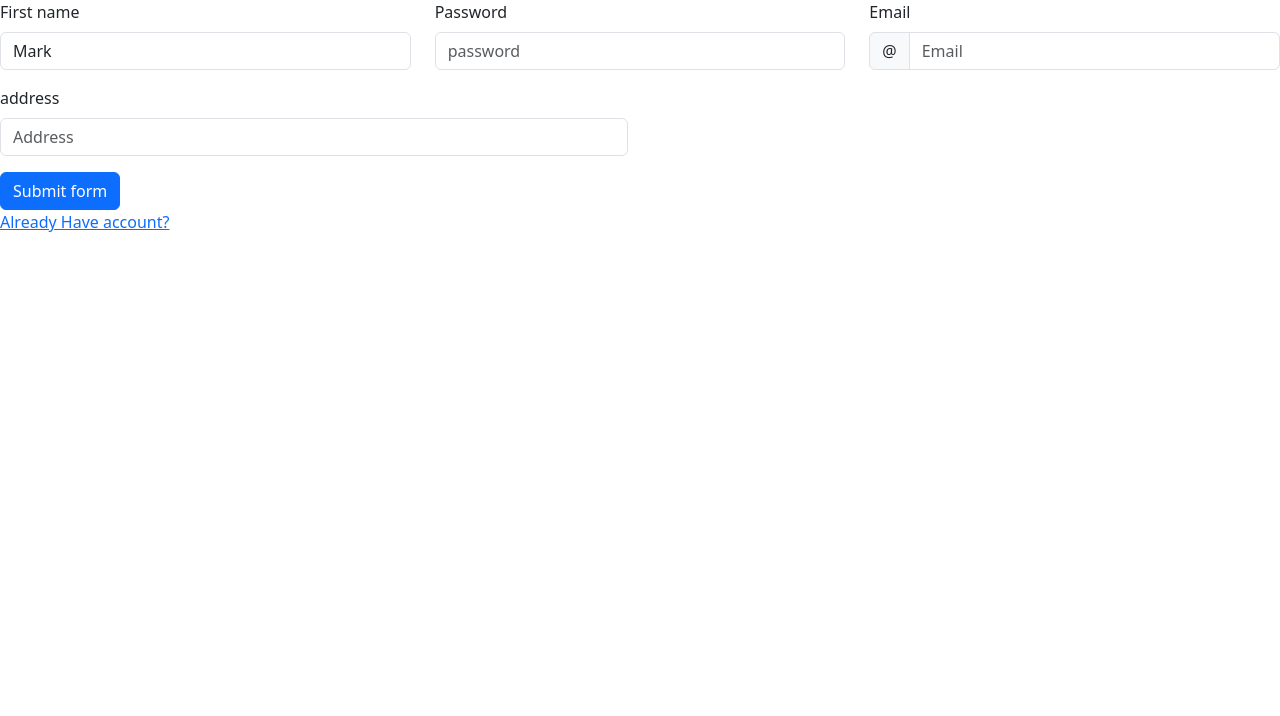
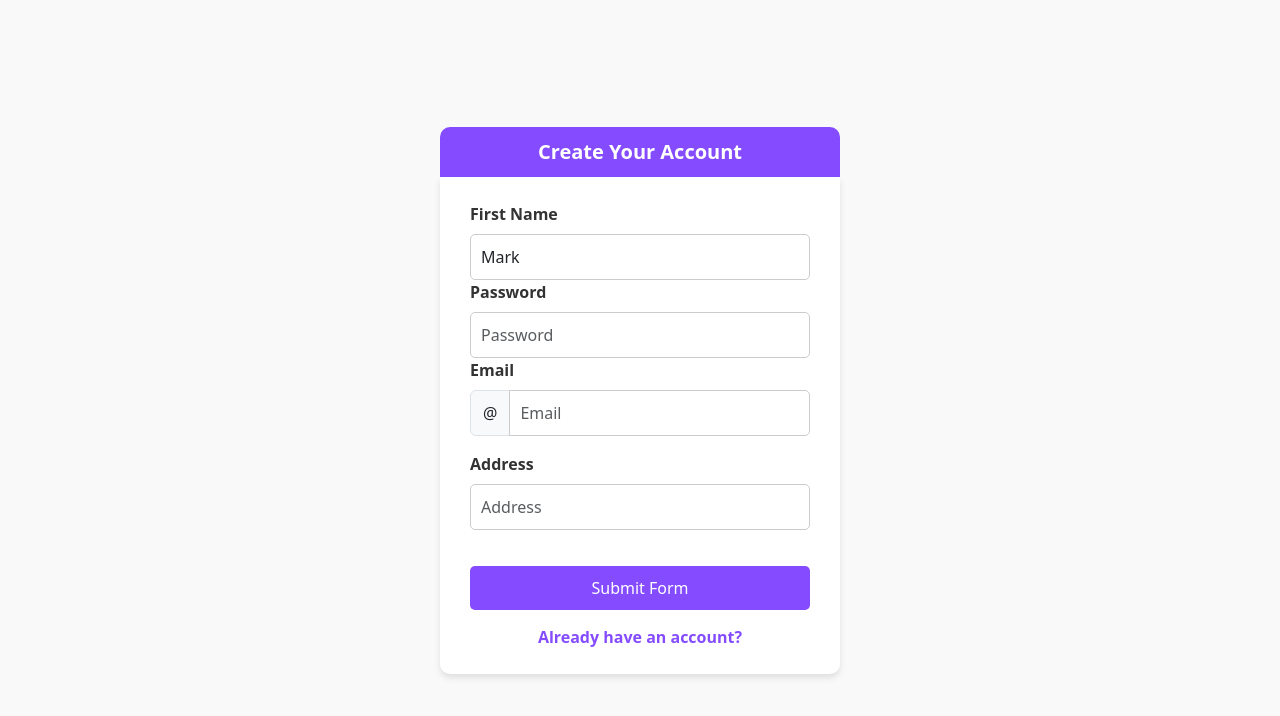
Before and after one commit to Keshav-2601/Thermochecker-frontend, a React (Create React App) app: page /createLogin in a window 1280 px wide. Shown: the top 716 px of the page. Built offline with nearby package versions, Linux system fonts and the light colour scheme.

Commit message:
Refactor CreateLogin component and styling; enhance layout, improve accessibility, and add CSS for better user experience

```diff
--- a/src/components/Createlogin.js
+++ b/src/components/Createlogin.js
@@ -1,63 +1,73 @@
 import React from "react";
-import { Button, Col, Form, InputGroup, Row } from 'react-bootstrap';
+import { Button, Col, Form, InputGroup, Row } from "react-bootstrap";
 import { Link } from "react-router-dom";
+import "../styling/CreateLogin.css";
+
 function CreateLogin() {
   return (
-        <>
-            <Form noValidate >
+    <div className="create-login-page-container">
+      <div className="header-bar">Create Your Account</div>
+      <Form className="create-login-form" noValidate>
         <Row className="mb-3">
-                    <Form.Group as={Col} md="4" controlId="validationCustom01">
-                        <Form.Label>First name</Form.Label>
+          <Form.Group as={Col} md="12" controlId="validationCustom01">
+            <Form.Label>First Name</Form.Label>
             <Form.Control
               required
               type="text"
               placeholder="First name"
               defaultValue="Mark"
+              className="create-login-input"
             />
             <Form.Control.Feedback>Looks good!</Form.Control.Feedback>
           </Form.Group>
-                    <Form.Group as={Col} md="4" controlId="validationCustom01">
+          <Form.Group as={Col} md="12" controlId="validationCustom02">
             <Form.Label>Password</Form.Label>
             <Form.Control
               required
-                            type="Password"
-                            placeholder="password"
+              type="password"
+              placeholder="Password"
+              className="create-login-input"
             />
-
           </Form.Group>
-                    <Form.Group as={Col} md="4" controlId="validationCustomUsername">
+          <Form.Group as={Col} md="12" controlId="validationCustom03">
             <Form.Label>Email</Form.Label>
             <InputGroup hasValidation>
               <InputGroup.Text id="inputGroupPrepend">@</InputGroup.Text>
               <Form.Control
-                                type="text"
+                type="email"
                 placeholder="Email"
                 aria-describedby="inputGroupPrepend"
                 required
+                className="create-login-input"
               />
               <Form.Control.Feedback type="invalid">
-                                Please choose a username.
+                Please provide a valid email.
               </Form.Control.Feedback>
             </InputGroup>
           </Form.Group>
         </Row>
         <Row className="mb-3">
-                    <Form.Group as={Col} md="6" controlId="validationCustom03">
-                        <Form.Label>address</Form.Label>
-                        <Form.Control type="text" placeholder="Address" required />
+          <Form.Group as={Col} md="12" controlId="validationCustom04">
+            <Form.Label>Address</Form.Label>
+            <Form.Control
+              type="text"
+              placeholder="Address"
+              required
+              className="create-login-input"
+            />
             <Form.Control.Feedback type="invalid">
-                            Please provide a valid city.
+              Please provide a valid address.
             </Form.Control.Feedback>
           </Form.Group>
         </Row>
-                <Button type="submit">Submit form</Button>
-                <Link to='/'>
-                <p>
-                    Already Have account?
-                </p>
+        <Button type="submit" className="create-login-button">
+          Submit Form
+        </Button>
+        <Link to="/" className="create-login-link">
+          Already have an account?
         </Link>
       </Form>
-        </>
-    )
+    </div>
+  );
 }
-export default CreateLogin
+export default CreateLogin;
--- a/src/styling/CreateLogin.css
+++ b/src/styling/CreateLogin.css
@@ -1,127 +1,81 @@
-body {
+/* Create Login Page Container */
+.create-login-page-container {
   background-color: #f9f9f9;
-  font-family: Arial, sans-serif;
+  height: 100vh;
+  display: flex;
+  flex-direction: column;
+  align-items: center;
+  justify-content: center;
 }
 
-.create-account-container {
-  display: flex;
-  justify-content: center;
-  align-items: center;
-  height: 100vh;
-  background-color: #f0f0f5;
+/* Header Bar */
+.header-bar {
+  width: 400px;
+  height: 50px;
+  background-color: #854cff;
+  color: white;
+  font-size: 20px;
+  font-weight: bold;
+  text-align: center;
+  line-height: 50px;
+  border-radius: 10px 10px 0 0;
+  margin-bottom: 0; /* Ensures it's snug against the form */
 }
 
-.create-account-card {
-  background: #fff;
-  border-radius: 10px;
+/* Form Container */
+.create-login-form {
+  width: 400px;
+  background: white;
+  padding: 25px 30px;
+  border-radius: 0 0 10px 10px;
   box-shadow: 0 4px 6px rgba(0, 0, 0, 0.1);
-  width: 400px;
-  padding: 25px 30px;
-  text-align: center;
 }
 
-.create-account-title {
-  font-size: 22px;
+/* Form Labels */
+.create-login-form .form-label {
   font-weight: bold;
-  color: #6b46c1;
-  margin-bottom: 20px;
+  color: #333;
 }
 
-.google-button {
-  width: 100%;
-  display: flex;
-  align-items: center;
-  justify-content: center;
-  background-color: white;
+/* Input Fields */
+.create-login-form .form-control {
+  border-radius: 5px;
+  padding: 10px;
   border: 1px solid #ccc;
-  color: #6b46c1;
-  font-weight: bold;
-  padding: 10px;
-  border-radius: 5px;
-  margin-bottom: 15px;
 }
 
-.google-logo {
-  height: 18px;
-  margin-right: 10px;
+.create-login-form .form-control:focus {
+  border-color: #854cff;
+  box-shadow: 0 0 5px rgba(133, 76, 255, 0.5);
 }
 
-.divider {
-  text-align: center;
-  margin: 20px 0;
-  font-size: 14px;
-  color: #aaa;
+/* Submit Button */
+.create-login-form button[type="submit"] {
+  width: 100%;
+  background-color: #854cff;
+  color: white;
+  padding: 10px;
+  border: none;
+  border-radius: 5px;
+  font-size: 16px;
+  margin-top: 20px;
 }
 
-.divider span {
-  background-color: #fff;
-  padding: 0 10px;
+.create-login-form button[type="submit"]:hover {
+  background-color: #6b3cc1;
+  cursor: pointer;
 }
 
-.input-group {
-  display: flex;
-  align-items: center;
-  border: 1px solid #ccc;
-  border-radius: 5px;
-  padding: 5px;
-  background: #f9f9f9;
+/* Link Styling */
+.create-login-page-container a {
+  text-decoration: none;
+  color: #854cff;
+  font-weight: bold;
+  display: block;
+  text-align: center;
+  margin-top: 15px;
 }
 
-.input-icon {
-  padding: 0 10px;
-  color: #6b46c1;
-}
-
-.form-input {
-  border: none;
-  outline: none;
-  flex: 1;
-  background: transparent;
-}
-
-.checkbox-text {
-  font-size: 14px;
-  color: #555;
-}
-
-.create-account-button {
-  width: 100%;
-  background-color: #6b46c1;
-  color: white;
-  border: none;
-  padding: 10px;
-  font-size: 16px;
-  border-radius: 5px;
-  margin-bottom: 15px;
-}
-
-.terms-text {
-  font-size: 12px;
-  color: #777;
-  margin-bottom: 20px;
-}
-
-.terms-link {
-  color: #6b46c1;
-  text-decoration: none;
-  font-weight: bold;
-}
-
-.terms-link:hover {
+.create-login-page-container a:hover {
   text-decoration: underline;
 }
-
-.already-account {
-  font-size: 14px;
-  color: #555;
-}
-
-.login-link {
-  color: #6b46c1;
-  text-decoration: none;
-  font-weight: bold;
-}
-
-.login-link:hover {
-  text-decoration: underline;
-}
```
Lines whose indentation alone changed are shown as unchanged.
